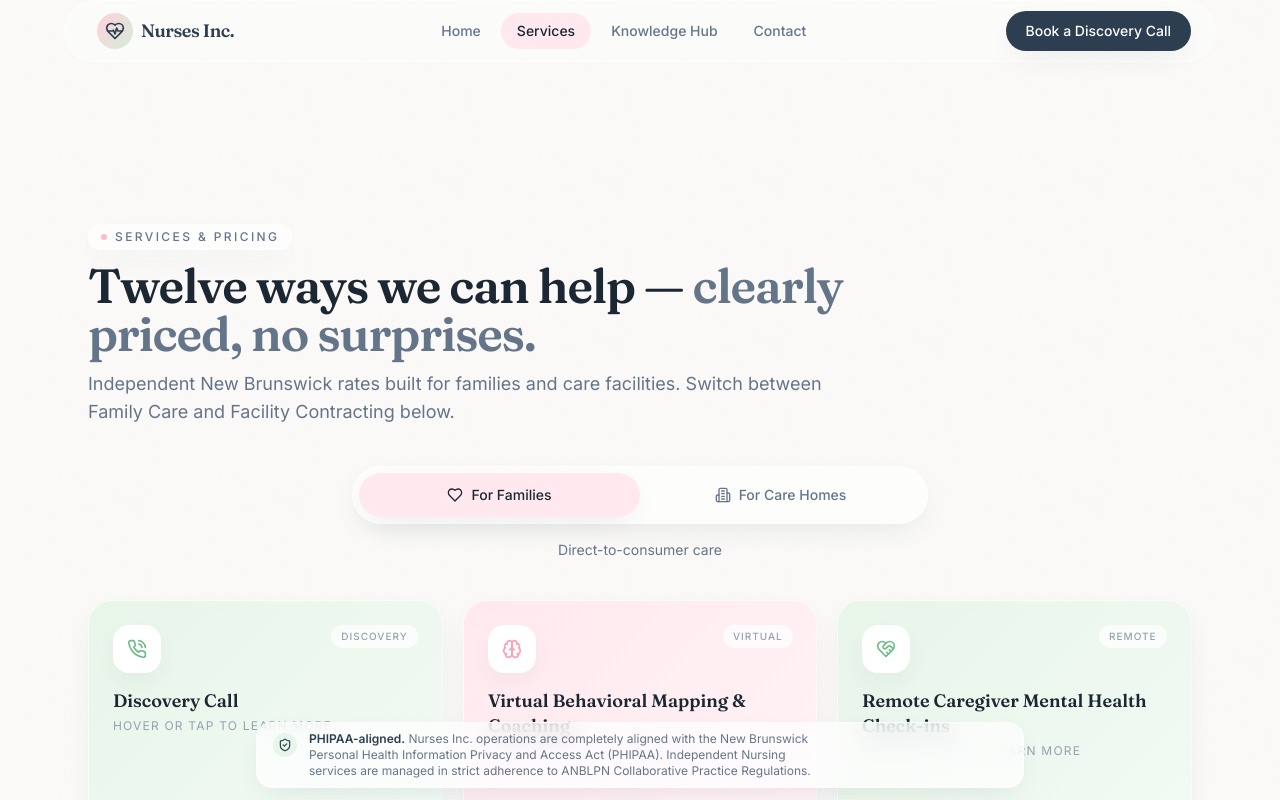
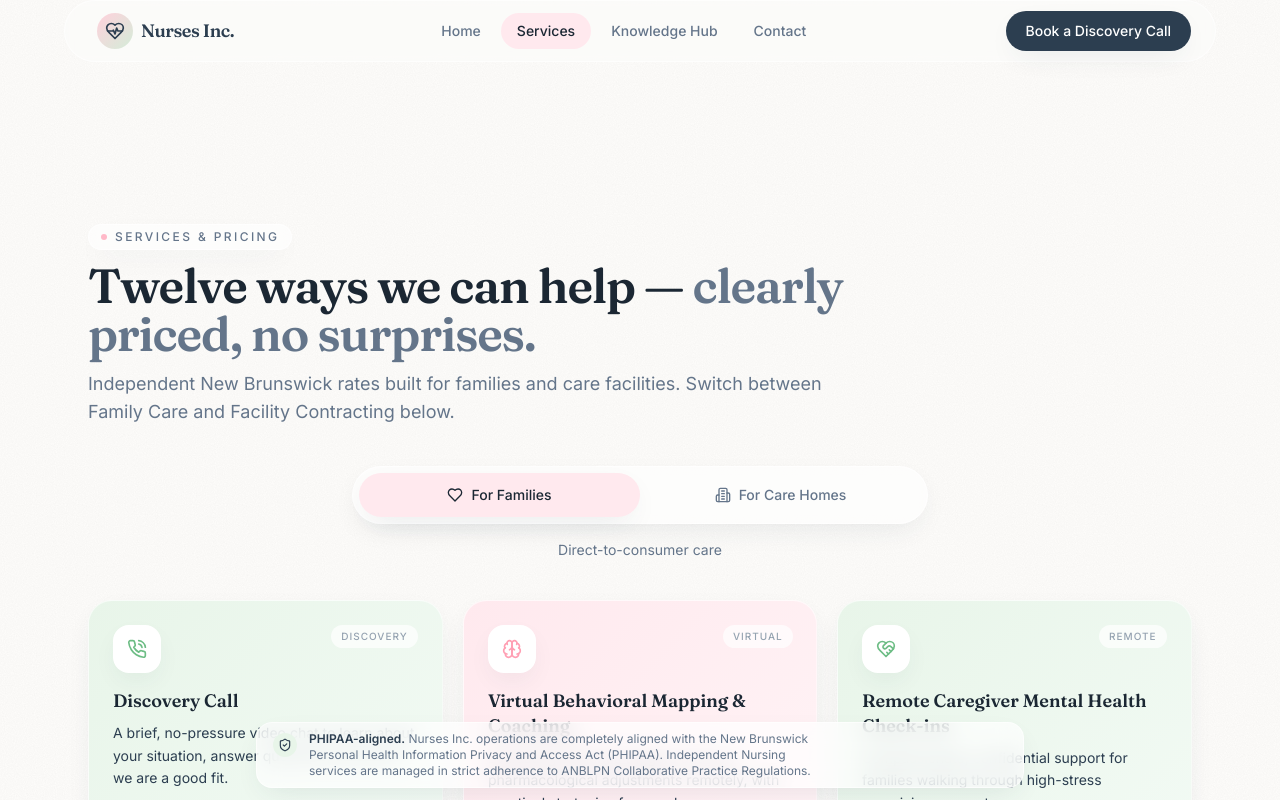
Before and after one commit to hamaouic/nursesinc, a React (Vite) app: page /services in a window 1280 px wide. Shown: the top 800 px of the page. Built offline with nearby package versions, Linux system fonts and the light colour scheme.

Commit message:
Restore short description on card front

```diff
--- a/src/components/ServicesBoard.tsx
+++ b/src/components/ServicesBoard.tsx
@@ -158,8 +158,8 @@
               <h3 className="font-display text-lg font-semibold leading-snug text-ink-700">
                 {service.title}
               </h3>
-              <p className="mt-1 text-xs uppercase tracking-widest text-ink-300">
-                Hover or tap to learn more
+              <p className="mt-2 text-sm leading-relaxed text-ink-500">
+                {service.description}
               </p>
             </div>
 
```
